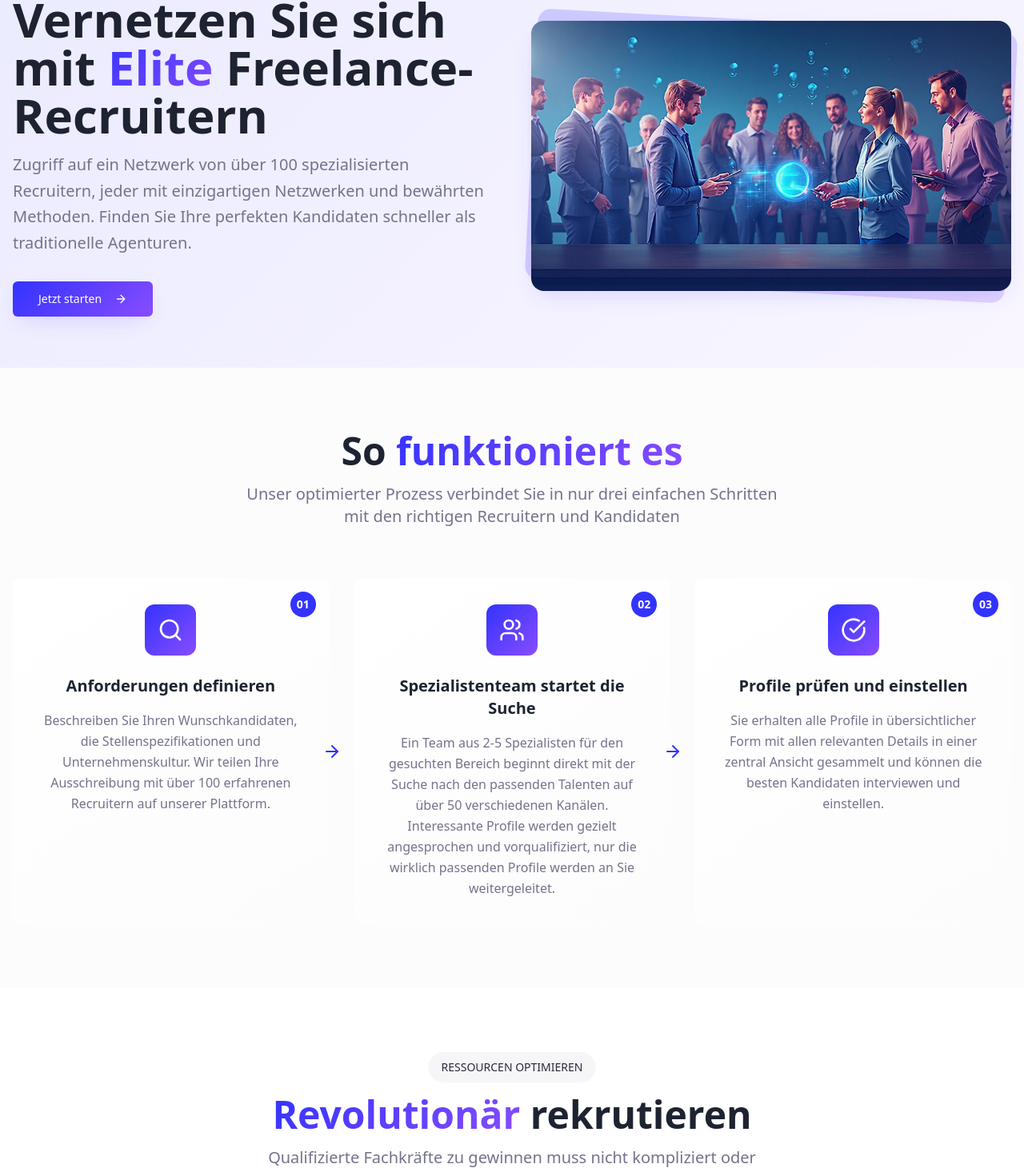
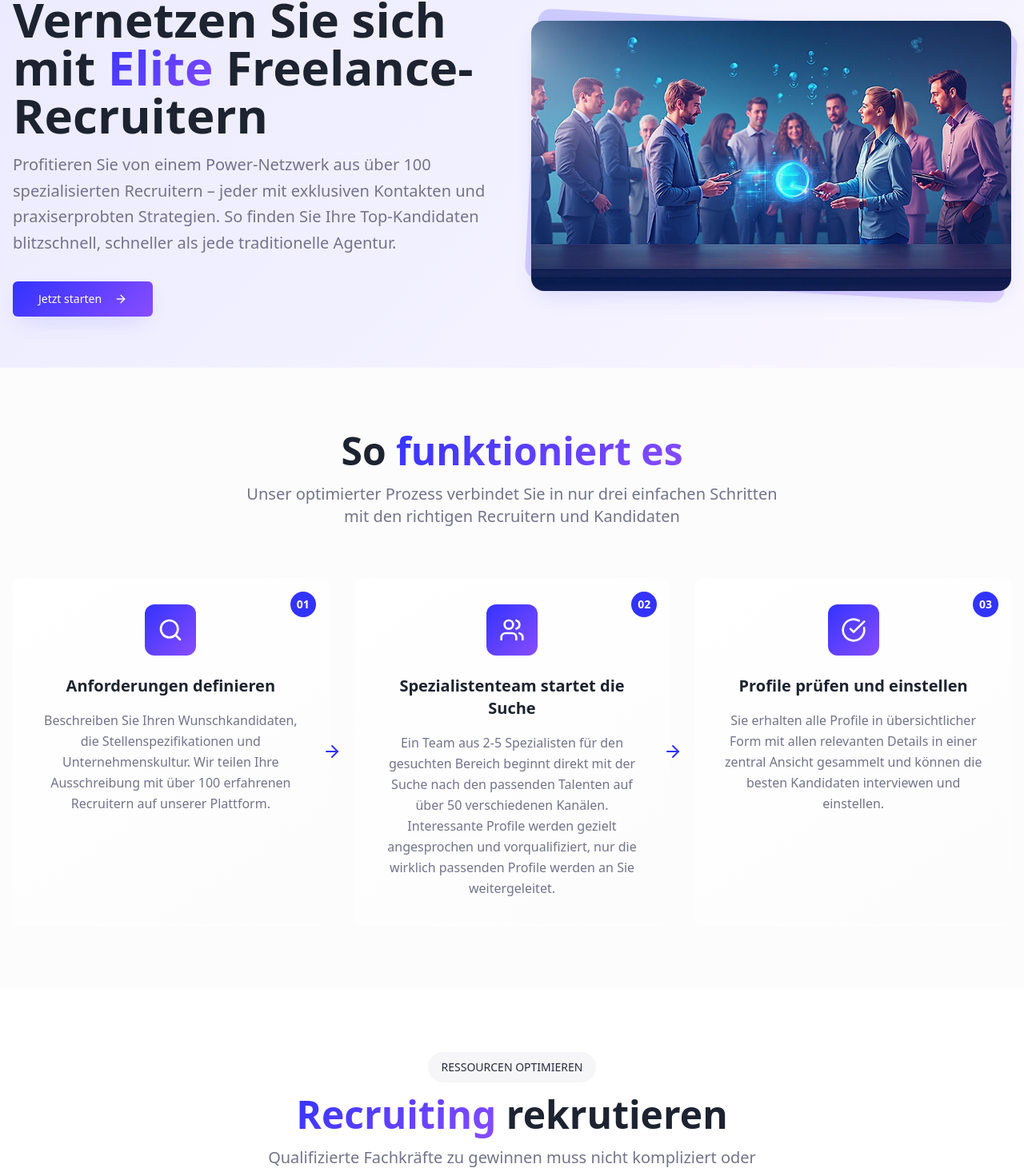
Before and after one commit to mzuther86/recruit-network-hub, a React (Vite) app: page / in a window 1280 px wide. Shown: the part 102-1568 px from the top of the page at 80% size. Built offline with nearby package versions, Linux system fonts and the light colour scheme.

Commit message:
Visual edit in Lovable
Edited UI in Lovable

```diff
--- a/src/components/sections/Benefits.tsx
+++ b/src/components/sections/Benefits.tsx
@@ -60,7 +60,7 @@ const Benefits = () => {
             RESSOURCEN OPTIMIEREN
           </Badge>
           <h2 className="text-3xl md:text-5xl font-bold mb-4">
-            <span className="bg-gradient-primary bg-clip-text text-transparent">Revolutionär</span> rekrutieren
+            <span className="bg-gradient-primary bg-clip-text text-transparent">Recruiting</span> rekrutieren
           </h2>
           <p className="text-xl text-muted-foreground max-w-2xl mx-auto">
             Qualifizierte Fachkräfte zu gewinnen muss nicht kompliziert oder kostspielig sein.
--- a/src/components/sections/Hero.tsx
+++ b/src/components/sections/Hero.tsx
@@ -1,10 +1,8 @@
 import { Button } from "@/components/ui/button";
 import { ArrowRight, Users, Target, TrendingUp } from "lucide-react";
 import heroImage from "@/assets/hero-recruiting.jpg";
-
 const Hero = () => {
-  return (
-    <section className="pt-24 pb-16 bg-gradient-hero">
+  return <section className="pt-24 pb-16 bg-gradient-hero">
       <div className="container mx-auto px-4">
         <div className="grid lg:grid-cols-2 gap-12 items-center">
           <div className="space-y-8">
@@ -14,10 +12,7 @@ const Hero = () => {
                 <span className="bg-gradient-primary bg-clip-text text-transparent"> Elite </span>
                 Freelance-Recruitern
               </h1>
-              <p className="text-xl text-muted-foreground leading-relaxed">
-                Zugriff auf ein Netzwerk von über 100 spezialisierten Recruitern, jeder mit einzigartigen Netzwerken und bewährten Methoden.
-                Finden Sie Ihre perfekten Kandidaten schneller als traditionelle Agenturen.
-              </p>
+              <p className="text-xl text-muted-foreground leading-relaxed">Profitieren Sie von einem Power-Netzwerk aus über 100 spezialisierten Recruitern – jeder mit exklusiven Kontakten und praxiserprobten Strategien. So finden Sie Ihre Top-Kandidaten blitzschnell, schneller als jede traditionelle Agentur.</p>
             </div>
 
             <div className="flex flex-col sm:flex-row gap-4">
@@ -30,16 +25,10 @@ const Hero = () => {
 
           <div className="relative">
             <div className="absolute inset-0 bg-gradient-primary rounded-2xl transform rotate-3 opacity-20"></div>
-            <img
-              src={heroImage}
-              alt="Professional recruiting network"
-              className="relative rounded-2xl shadow-elegant w-full h-auto"
-            />
+            <img src={heroImage} alt="Professional recruiting network" className="relative rounded-2xl shadow-elegant w-full h-auto" />
           </div>
         </div>
       </div>
-    </section>
-  );
+    </section>;
 };
-
 export default Hero;
```
